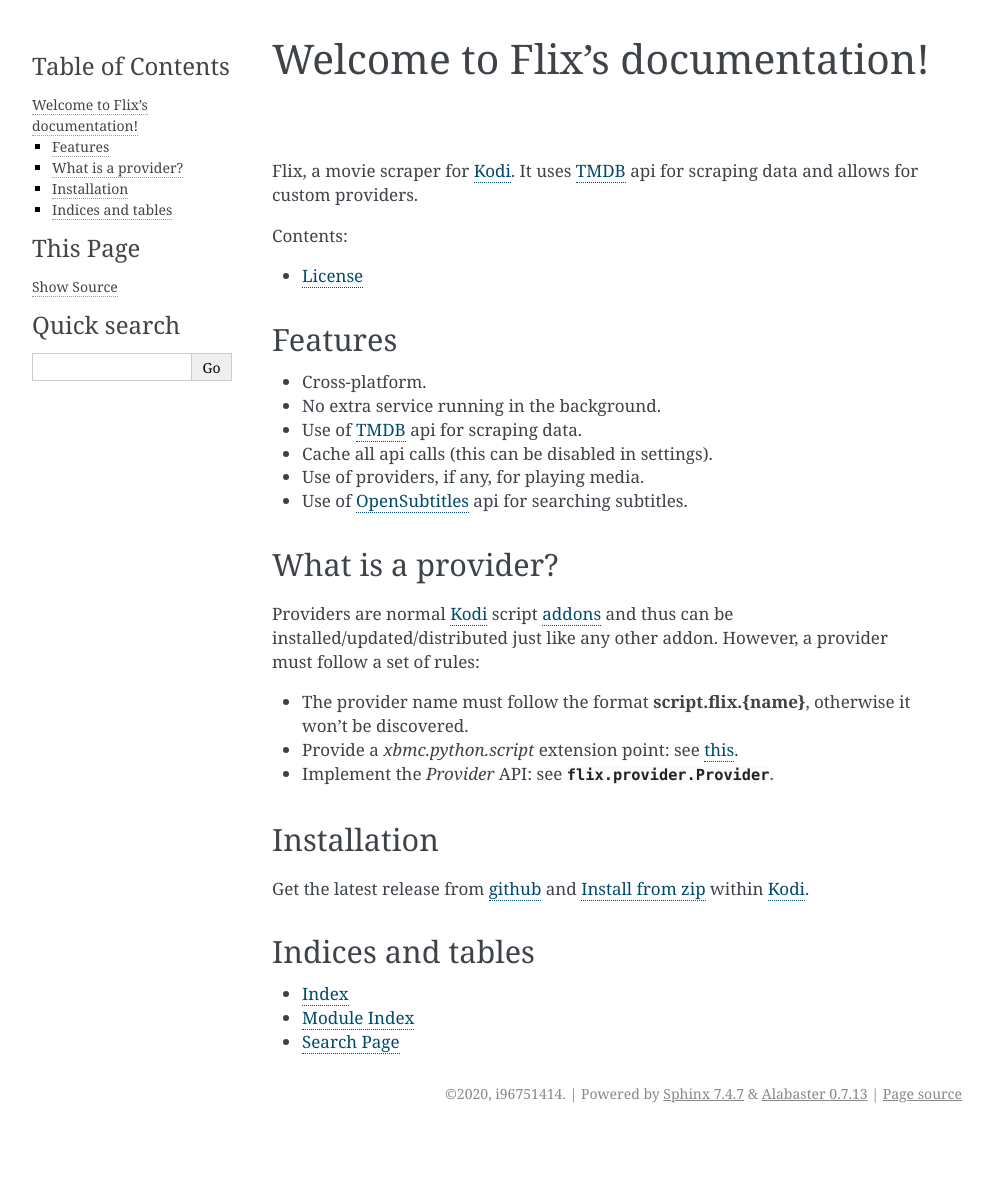
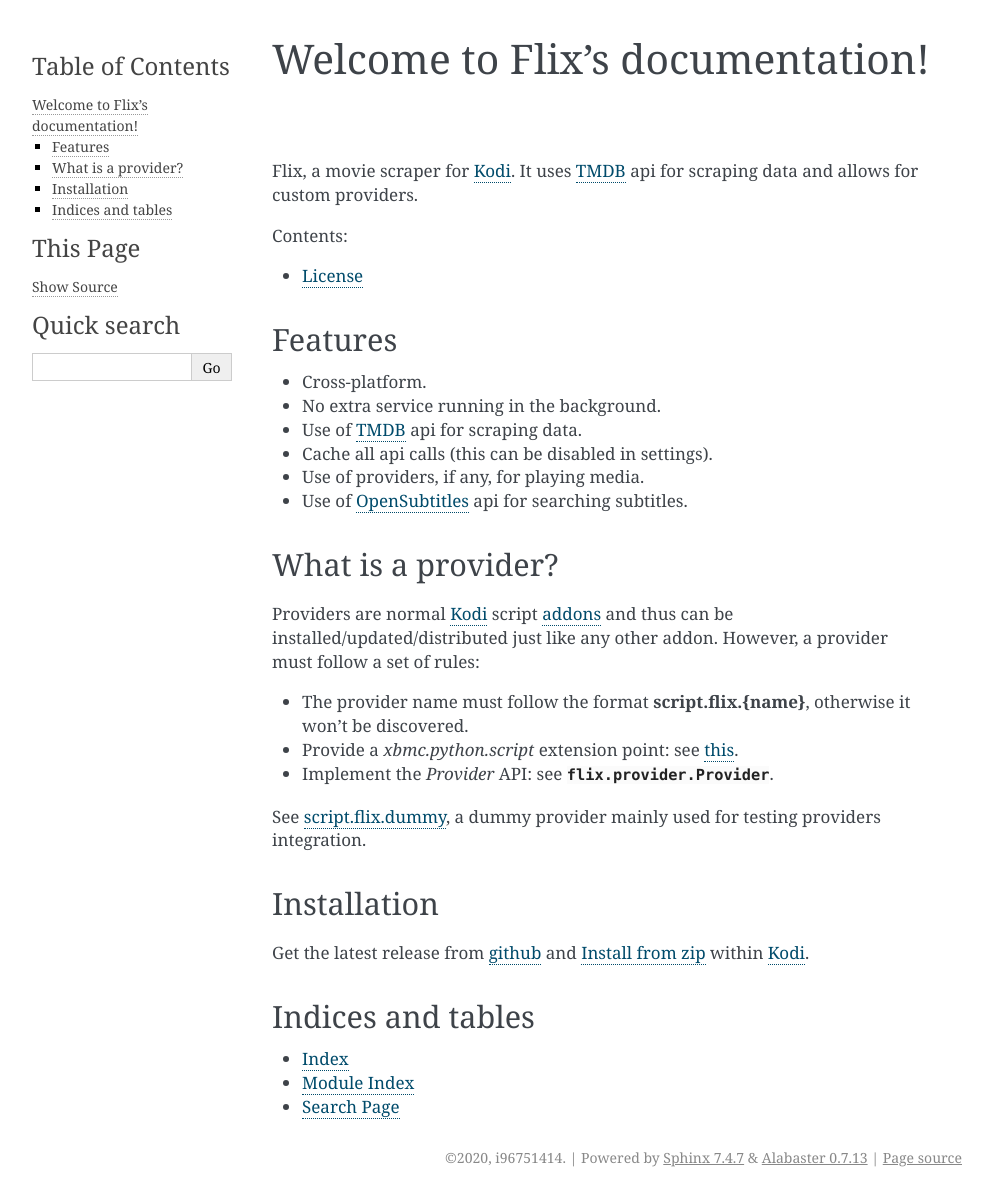
Before and after one commit to i96751414/plugin.video.flix, a Sphinx documentation site: the page built from docs/source/index.rst, in a window 1280 px wide. Shown: the whole page, without its empty margins (148-1141 px from the left). Built offline with Sphinx 7.4.7, drawn with Linux system fonts in a browser that asks for light colours; pages that are not in the unit, such as notebooks, are missing from menus; before the commit the page ends 1133 px from its top, so only the background shows below that.

Commit message:
Update readme

```diff
--- a/README.rst
+++ b/README.rst
@@ -34,10 +34,12 @@
 - Provide a `xbmc.python.script` extension point: see `this <https://kodi.wiki/view/HOW-TO:Script_addon>`_.
 - Implement the `Provider` API: see `flix.provider.Provider <https://flix.readthedocs.io/en/latest/flix_api.html#flix.provider.Provider>`_.
 
+See `script.flix.dummy <https://github.com/i96751414/script.flix.dummy>`_, a dummy provider mainly used for testing providers integration.
+
 Installation
 ------------
 
-Get the latest release from `github <https://github.com/i96751414/plugin.video.flix/archive/master.zip>`_ and `Install from zip <https://kodi.wiki/view/Add-on_manager#How_to_install_from_a_ZIP_file>`_ within Kodi_.
+Get the latest release from `github <https://github.com/i96751414/plugin.video.flix/releases/latest>`_ and `Install from zip <https://kodi.wiki/view/Add-on_manager#How_to_install_from_a_ZIP_file>`_ within Kodi_.
 
 Screenshots
 -----------
--- a/docs/source/index.rst
+++ b/docs/source/index.rst
@@ -33,10 +33,12 @@
 - Provide a `xbmc.python.script` extension point: see `this <https://kodi.wiki/view/HOW-TO:Script_addon>`_.
 - Implement the `Provider` API: see :class:`flix.provider.Provider`.
 
+See `script.flix.dummy <https://github.com/i96751414/script.flix.dummy>`_, a dummy provider mainly used for testing providers integration.
+
 Installation
 ------------
 
-Get the latest release from `github <https://github.com/i96751414/plugin.video.flix/archive/master.zip>`_ and `Install from zip <https://kodi.wiki/view/Add-on_manager#How_to_install_from_a_ZIP_file>`_ within Kodi_.
+Get the latest release from `github <https://github.com/i96751414/plugin.video.flix/releases/latest>`_ and `Install from zip <https://kodi.wiki/view/Add-on_manager#How_to_install_from_a_ZIP_file>`_ within Kodi_.
 
 Indices and tables
 ------------------
```
